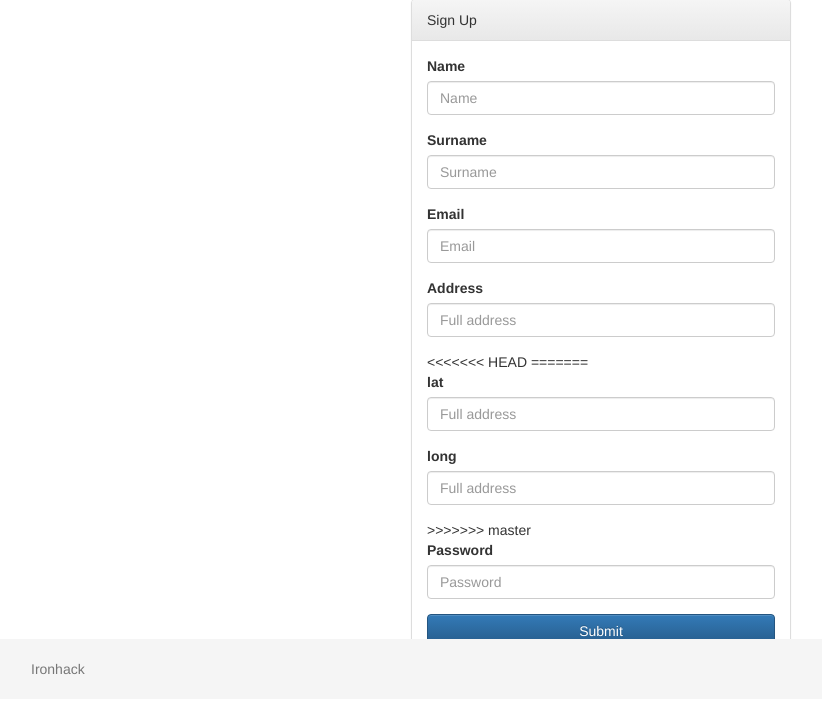
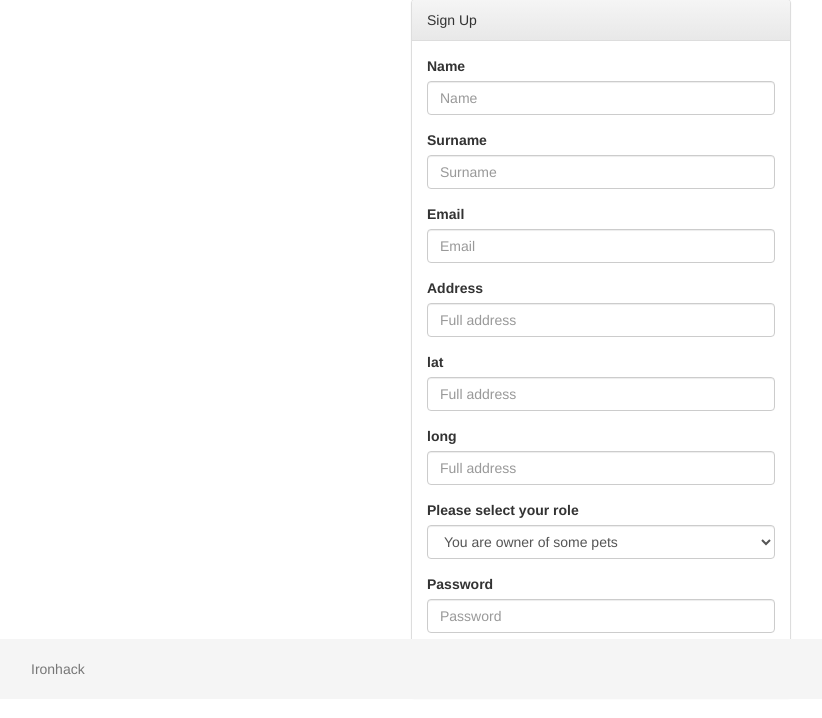
Before and after one commit to marcllopis/Pet-Care-Project, a Node server app: page /signup in a window 1280 px wide. Shown: the part 101-819 px from the top of the page, without its empty margins (39-861 px from the left). Before the commit the page ends 776 px from the top, so only its background shows below. Run offline with Node 20, Linux system fonts and the light colour scheme; some libraries are stand-ins or nearby versions.

Commit message:
signup changed

```diff
--- a/public/javascripts/map.js
+++ b/public/javascripts/map.js
@@ -1,3 +1,4 @@
+
 function initAutocomplete() {
       var map = new google.maps.Map(document.getElementById('map'), {
         center: {lat: -33.8688, lng: 151.2195},
@@ -8,9 +9,14 @@
 
       });
 
+
+
+
       // Create the search box and link it to the UI element.
       var input = document.getElementById('pac-input');
       var searchBox = new google.maps.places.SearchBox(input);
+        // console.log(input);
+      // console.log(searchBox);
       // map.controls[google.maps.ControlPosition.TOP_LEFT].push(input);
 
       // Bias the SearchBox results towards current map's viewport.
@@ -21,11 +27,23 @@
 
       let markers = [];
 
+
+
+      // Listen for the event fired when the user selects a prediction and retrieve
+      // more details for that place.
+      searchBox.addListener('places_changed', function() {
+        var places = searchBox.getPlaces();
+        console.log(places[0].geometry.location.lat())
+        console.log(places[0].geometry.location.lng())
+        if (places.length == 0) {
+          return;
+        }
+
+
         $.ajax({
           url: "http://localhost:3000/search/json",
           type: "get",
           success: function(response){
-          console.log(response);
             response.forEach(function(response){
               let title = response.name
               let position = {
@@ -36,21 +54,16 @@
               markers.push(pin)
 
             });
-          console.log(response)
+
           },
           error: function(error){console.log(error)}
         })
 
 
-      // Listen for the event fired when the user selects a prediction and retrieve
-      // more details for that place.
-      searchBox.addListener('places_changed', function() {
-        var places = searchBox.getPlaces();
-
-        if (places.length == 0) {
-          return;
-        }
-
+map.addListener('dragend', function() { console.log(map.center.lat(),map.center.lng())
+$('#lat2').val(map.center.lat());
+$('#lng2').val(map.center.lng());
+})
 
         // For each place, get the icon, name and location.
         var bounds = new google.maps.LatLngBounds();
@@ -68,17 +81,17 @@
           };
 
 
-          myPlaces.forEach(function(place){
-              let title = place.name;
-              let position = {
-                lat: place.location.coordinates[1],
-                lng: place.location.coordinates[0]
-              };
-
-              var pin = new google.maps.Marker({ position, map, title  });
-              if(place.name === "Coffee") {pin.setIcon('https://developers.google.com/maps/documentation/javascript/examples/full/images/beachflag.png')}
-              else if (place.name === "books") {markers.push(pin)}
-            });
+          // myPlaces.forEach(function(place){
+          //     let title = place.name;
+          //     let position = {
+          //       lat: place.location.coordinates[1],
+          //       lng: place.location.coordinates[0]
+          //     };
+          //
+          //     var pin = new google.maps.Marker({ position, map, title  });
+          //     if(place.name === "Coffee") {pin.setIcon('https://developers.google.com/maps/documentation/javascript/examples/full/images/beachflag.png')}
+          //     else if (place.name === "books") {markers.push(pin)}
+          //   });
 
           if (place.geometry.viewport) {
             // Only geocodes have viewport.
--- a/routes/authController.js
+++ b/routes/authController.js
@@ -20,6 +20,8 @@
   var surname  = req.body.surname;
   var email    = req.body.email;
   var address  = req.body.address;
+  var role     = req.body.role;
+
 
   var location = {
     lat : req.body.lat,
@@ -27,10 +29,8 @@
   };
 
   var password = req.body.password;
-console.log(address);
-console.log(location);
 
-  if (name === "" || surname === "" || email === "" || password === "" ) {
+  if (name === "" || surname === "" || email === "" || password === "" || role === "" ) {
   	req.flash('error', 'Indicate name, surname, email and password' );
     res.render("auth/signup", { "message": req.flash("error") });
     return;
@@ -51,6 +51,7 @@
       surname,
       email,
       address,
+      role,
       password: hashPass
     });
 
@@ -60,7 +61,7 @@
         res.render("auth/signup", { message: req.flash('error') });
       } else {
         passport.authenticate("local")(req, res, function () {
-           res.redirect('/secret');
+           res.redirect('/login');
         });
       }
     });
@@ -74,7 +75,7 @@
 });
 
 router.post("/login", passport.authenticate("local", {
-  successRedirect: "/secret",
+  successRedirect: "/",
   failureRedirect: "/login",
   failureFlash: true,
   passReqToCallback: true
--- a/routes/index.js
+++ b/routes/index.js
@@ -20,6 +20,8 @@
     }
   });
 });
+
+
 
 
 
--- a/views/auth/signup.ejs
+++ b/views/auth/signup.ejs
@@ -19,8 +19,6 @@
           <label for="addressInput">Address</label>
           <input id="searchTextField" type="text" class="form-control" placeholder="Full address" name="address">
         </div>
-<<<<<<< HEAD
-=======
         <div class="form-group">
           <label for="latInput">lat</label>
           <input id="lat" type="text" class="form-control" placeholder="Full address" name="lat">
@@ -29,7 +27,16 @@
           <label for="longInput">long</label>
           <input id="long" type="text" class="form-control" placeholder="Full address" name="long">
         </div>
->>>>>>> master
+        <div class="form-group">
+        <label for="rolInput">Please select your role</label>
+        <!-- <input  list="roles"> -->
+        <select class="form-control" name="role" id="roles">
+          <option value="OWNER">You are owner of some pets </option>
+          <option value="PETTAKER">You will take care of pets </option>
+          <option value="BOTH">You have a pet but you want to take care of other pets aswell </option>
+          </select>
+           <!-- id="role" type="text" class="form-control" placeholder="Rol" name="rol"> -->
+        </div>
         <div class="form-group">
           <label for="passwordInput">Password</label>
           <input type="password" class="form-control" id="password" placeholder="Password" name="password">
--- a/views/layouts/main.ejs
+++ b/views/layouts/main.ejs
@@ -38,7 +38,7 @@
     <%- include('../partials/footer') %>
     <!-- <script src="https://maps.googleapis.com/maps/api/js?key=AIzaSyDYcwrbIL2P8aBv4AL-IK1a3W4jQ5jPqU8"></script> -->
     <script src="https://code.jquery.com/jquery-3.1.1.min.js"></script>
-    <script src="https://maps.googleapis.com/maps/api/js?key=AIzaSyDDimRakPJ6OfHh5LOOD0wxRxomF_ocMTk&libraries=places&callback=initAutocomplete"async defer></script>
+
 
     <script type="text/javascript" src="javascripts/map.js"></script>
     <!-- jQuery (necessary for Bootstrap's JavaScript plugins) -->
```
Also changed, not shown: public/javascripts/signup.js (+0 -13 lines), views/index.ejs (+7 -2 lines), views/map/search.ejs (+5 -3 lines). Lines whose indentation alone changed are shown as unchanged.
